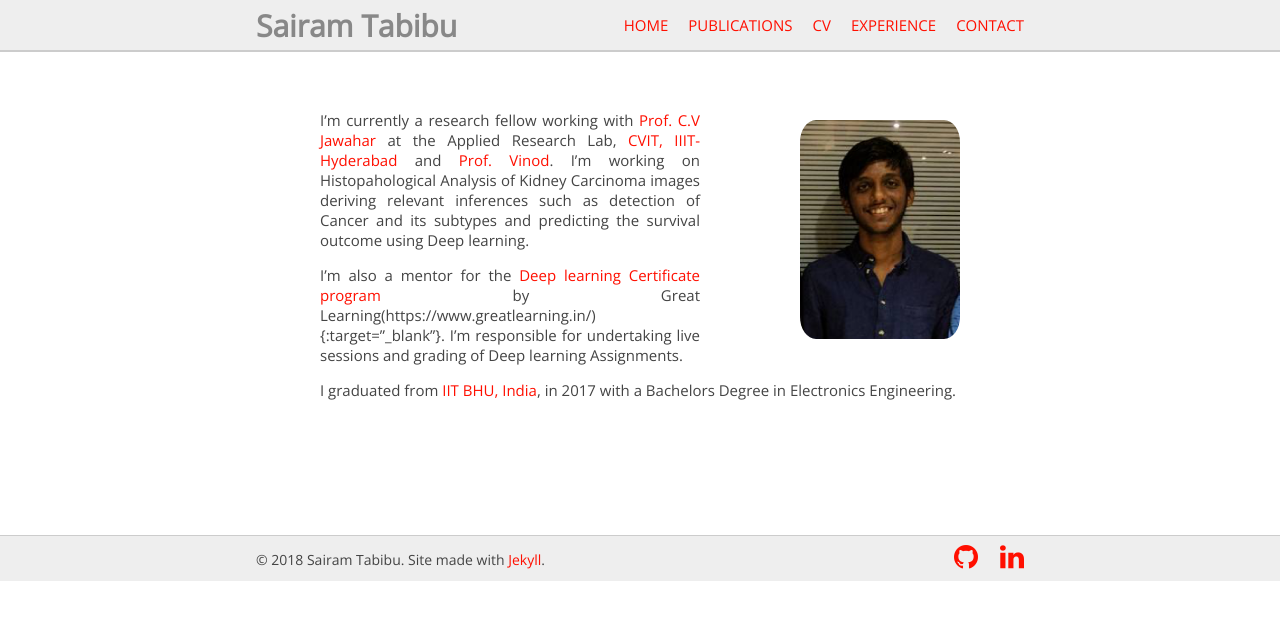
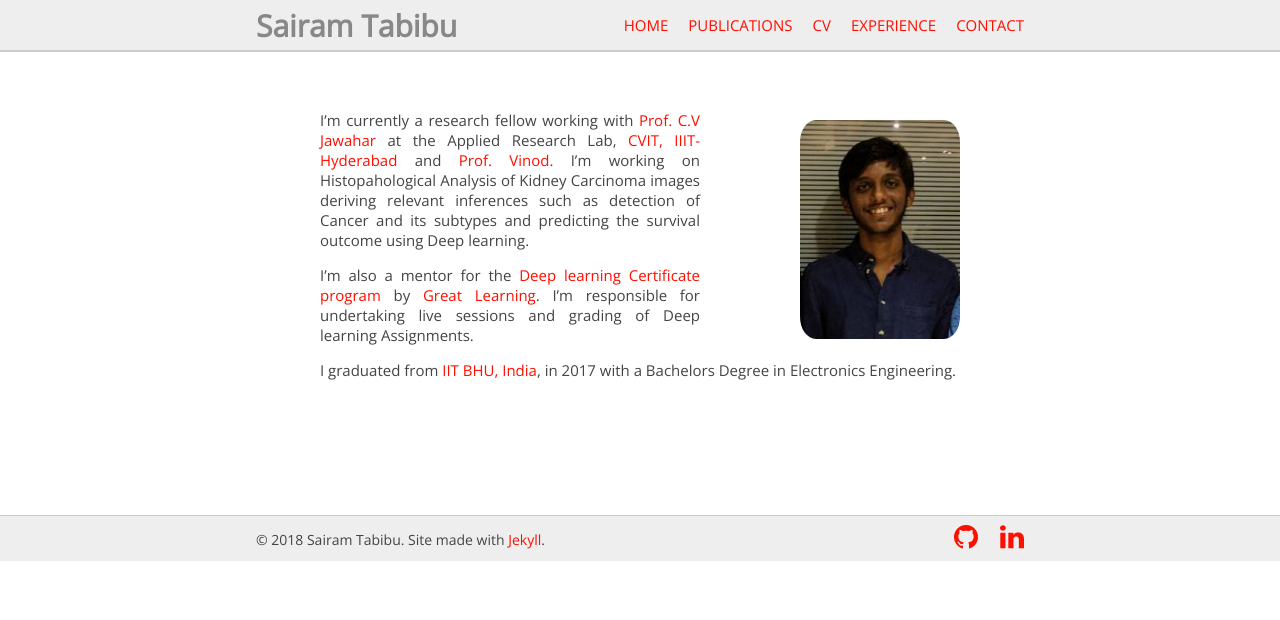
Before and after one commit to tabibusairam/tabibusairam.github.io, a Jekyll site: the page built from _pages/index.md, in a window 1280 px wide. Shown: the top 620 px of the page. Built offline with Jekyll 4.4.1, drawn with Linux system fonts in a browser that asks for light colours; nearby versions of some CDN libraries.

Commit message:
new changes

```diff
--- a/_pages/index.md
+++ b/_pages/index.md
@@ -12,7 +12,7 @@ permalink: /
 I'm currently a research fellow working with [Prof. C.V Jawahar](https://faculty.iiit.ac.in/~jawahar/){:target="_blank"} at the Applied Research Lab, [CVIT, IIIT-Hyderabad](https://cvit.iiit.ac.in){:target="_blank"} and [Prof. Vinod](https://faculty.iiit.ac.in/~vinod.pk/){:target="_blank"}. I'm working on Histopahological Analysis of Kidney Carcinoma images deriving relevant inferences such as detection of Cancer and its subtypes and predicting the survival outcome using Deep learning.
 
 
-I'm also a mentor for the [Deep learning Certificate program](https://www.greatlearning.in/deep-learning-certificate-program){:target="_blank"} by Great Learning(https://www.greatlearning.in/){:target="_blank"}. I'm responsible for undertaking live sessions and grading of Deep learning Assignments.
+I'm also a mentor for the [Deep learning Certificate program](https://www.greatlearning.in/deep-learning-certificate-program){:target="_blank"} by [Great Learning](https://www.greatlearning.in/){:target="_blank"}. I'm responsible for undertaking live sessions and grading of Deep learning Assignments.
 
 
 I graduated from [IIT BHU, India](http://www.iitbhu.ac.in/){:target="_blank"}, in 2017 with a Bachelors Degree in Electronics Engineering.
```
